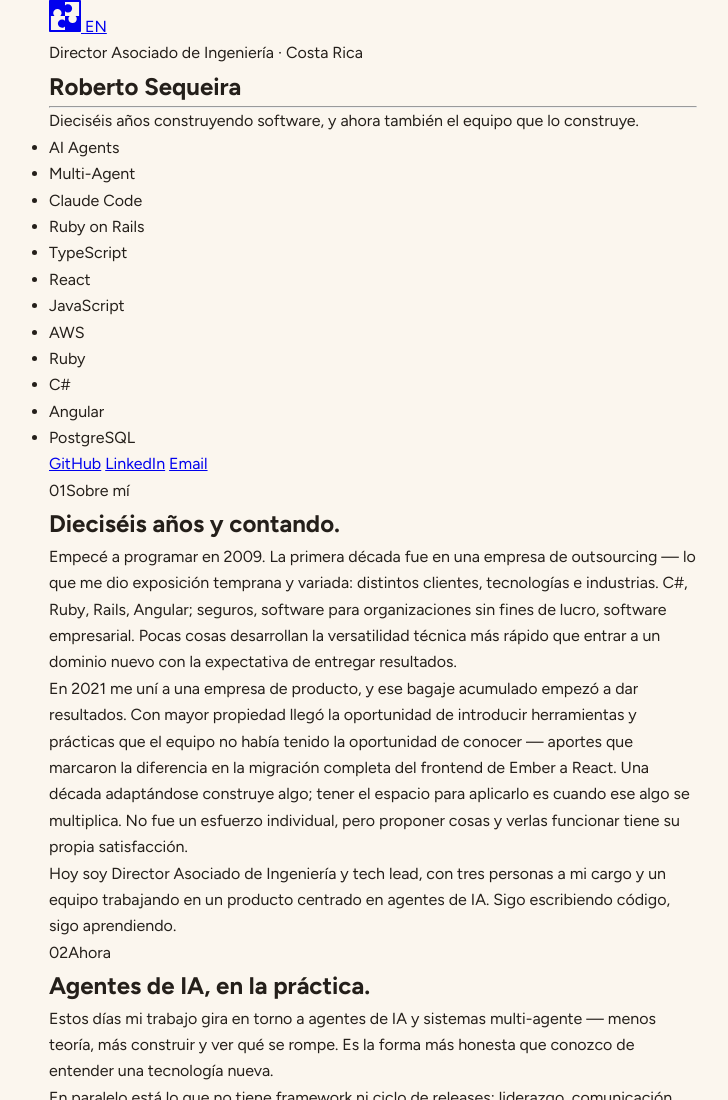
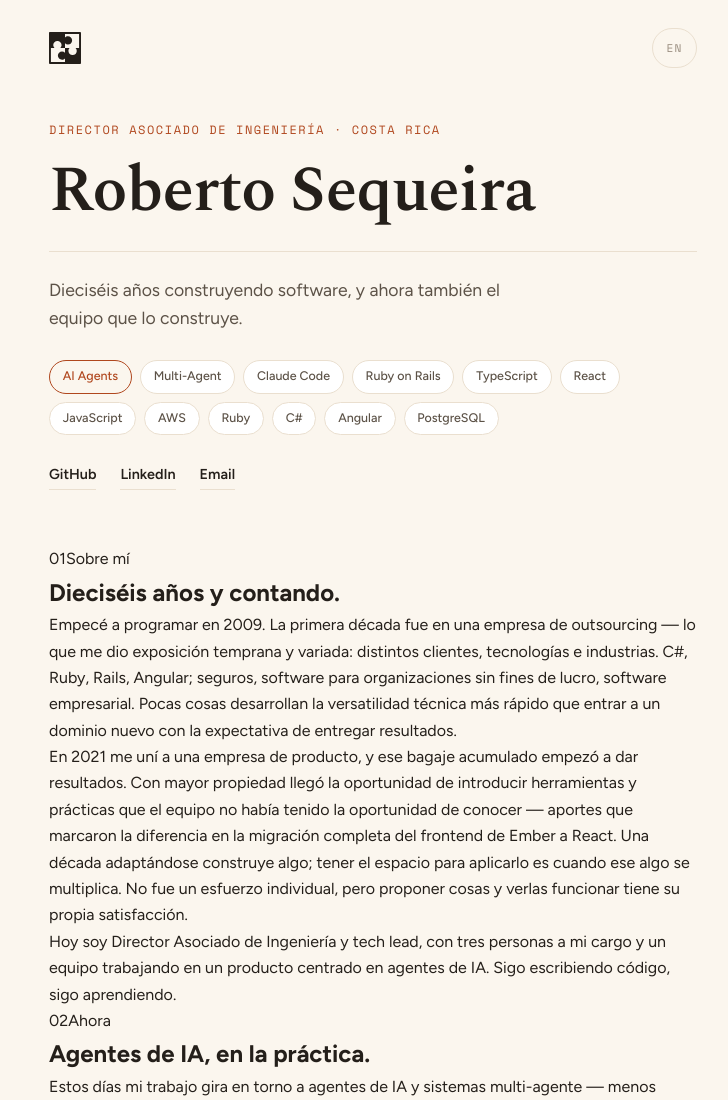
Before and after one commit to robertosequeira/robertosequeira, a plain HTML site: page index.html in a window 1280 px wide. Shown: the top 1100 px of the page, without its empty margins (267-995 px from the left). Drawn offline with nearby package versions, Linux system fonts and the light colour scheme.

Commit message:
Style top bar and editorial masthead

```diff
--- a/style.css
+++ b/style.css
@@ -47,3 +47,123 @@ body {
   padding-left: var(--pad);
   padding-right: var(--pad);
 }
+
+/* ─── Top bar ─── */
+.topbar {
+  display: flex;
+  justify-content: space-between;
+  align-items: center;
+  padding-top: 1.75rem;
+  padding-bottom: 1.75rem;
+}
+
+.logo {
+  display: inline-flex;
+  width: 32px;
+  height: 32px;
+  color: var(--ink);
+  transition: color 0.2s;
+}
+.logo:hover { color: var(--accent); }
+
+.lang {
+  font-family: 'Space Mono', monospace;
+  font-size: 0.7rem;
+  letter-spacing: 0.1em;
+  text-transform: uppercase;
+  color: var(--muted);
+  text-decoration: none;
+  border: 1px solid var(--line);
+  border-radius: 2rem;
+  padding: 0 0.85rem;
+  min-height: 40px;
+  display: inline-flex;
+  align-items: center;
+  transition: color 0.2s, border-color 0.2s;
+}
+.lang:hover { color: var(--ink); border-color: var(--muted); }
+
+/* ─── Masthead ─── */
+.masthead {
+  padding-top: 1.5rem;
+  padding-bottom: 3.5rem;
+}
+
+.kicker {
+  font-family: 'Space Mono', monospace;
+  font-size: 0.75rem;
+  letter-spacing: 0.13em;
+  text-transform: uppercase;
+  color: var(--accent);
+  margin-bottom: 1.25rem;
+}
+
+.name {
+  font-family: 'Spectral', Georgia, serif;
+  font-weight: 600;
+  font-size: clamp(2.75rem, 8vw, 4rem);
+  line-height: 0.98;
+  letter-spacing: -0.015em;
+  color: var(--ink);
+  animation: fadeUp 0.6s 0.05s ease-out both;
+}
+
+.rule {
+  border: 0;
+  height: 1px;
+  background: var(--line);
+  margin: 1.75rem 0 1.5rem;
+}
+
+.tagline {
+  font-size: 1.1rem;
+  line-height: 1.6;
+  color: var(--body);
+  max-width: 42ch;
+  animation: fadeUp 0.55s 0.18s ease-out both;
+}
+
+.skills {
+  list-style: none;
+  display: flex;
+  flex-wrap: wrap;
+  gap: 0.5rem;
+  margin-top: 1.75rem;
+}
+.pill {
+  font-size: 0.78rem;
+  font-weight: 500;
+  color: var(--body);
+  background: var(--card);
+  border: 1px solid var(--line);
+  border-radius: 2rem;
+  padding: 0.35rem 0.8rem;
+}
+.pill-accent {
+  color: var(--accent);
+  border-color: var(--accent);
+  background: transparent;
+}
+
+.links {
+  display: flex;
+  flex-wrap: wrap;
+  gap: 1.5rem;
+  margin-top: 1.75rem;
+}
+.links a {
+  font-size: 0.9rem;
+  font-weight: 600;
+  color: var(--ink);
+  text-decoration: none;
+  border-bottom: 1.5px solid var(--line);
+  padding-bottom: 2px;
+  transition: border-color 0.2s, color 0.2s;
+}
+.links a:hover { color: var(--accent); border-color: var(--accent); }
+
+/* ─── Animations ─── */
+@keyframes fadeUp {
+  from { opacity: 0; transform: translateY(14px); }
+  to   { opacity: 1; transform: none; }
+}
```
